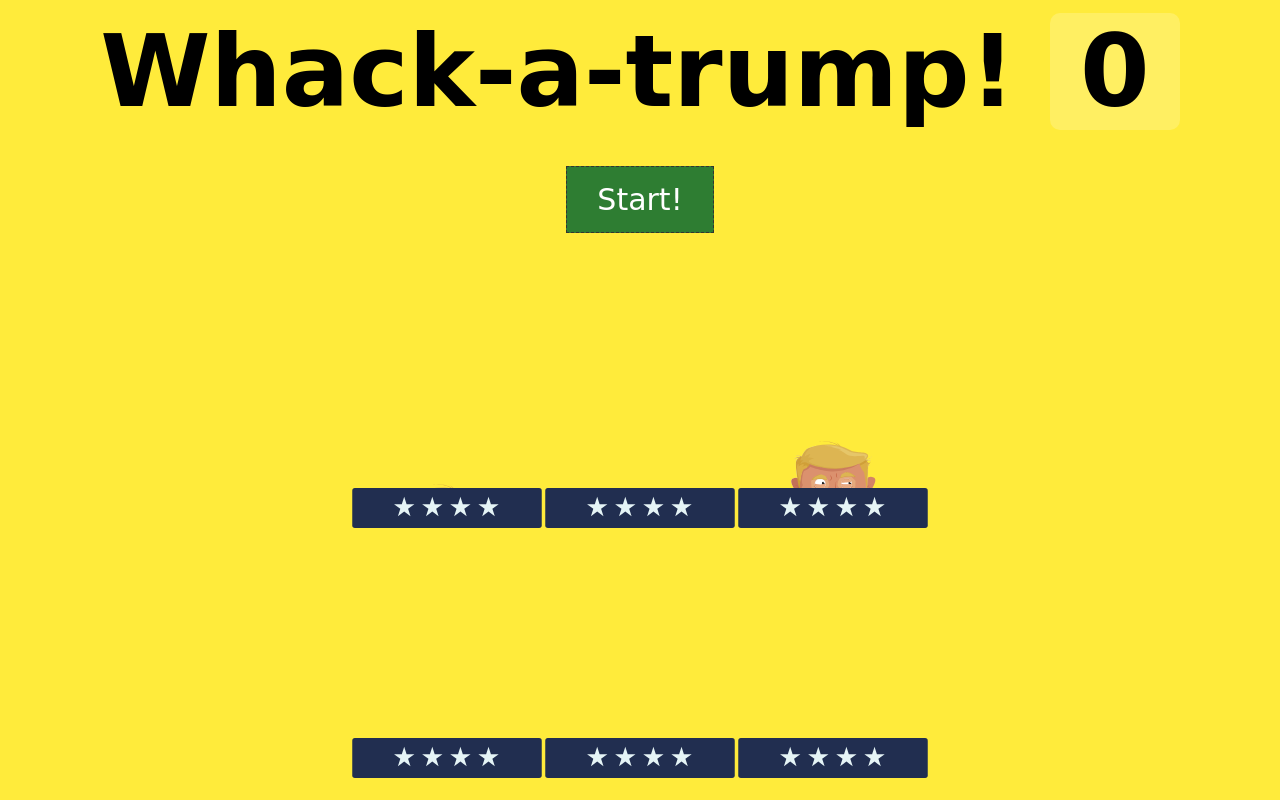
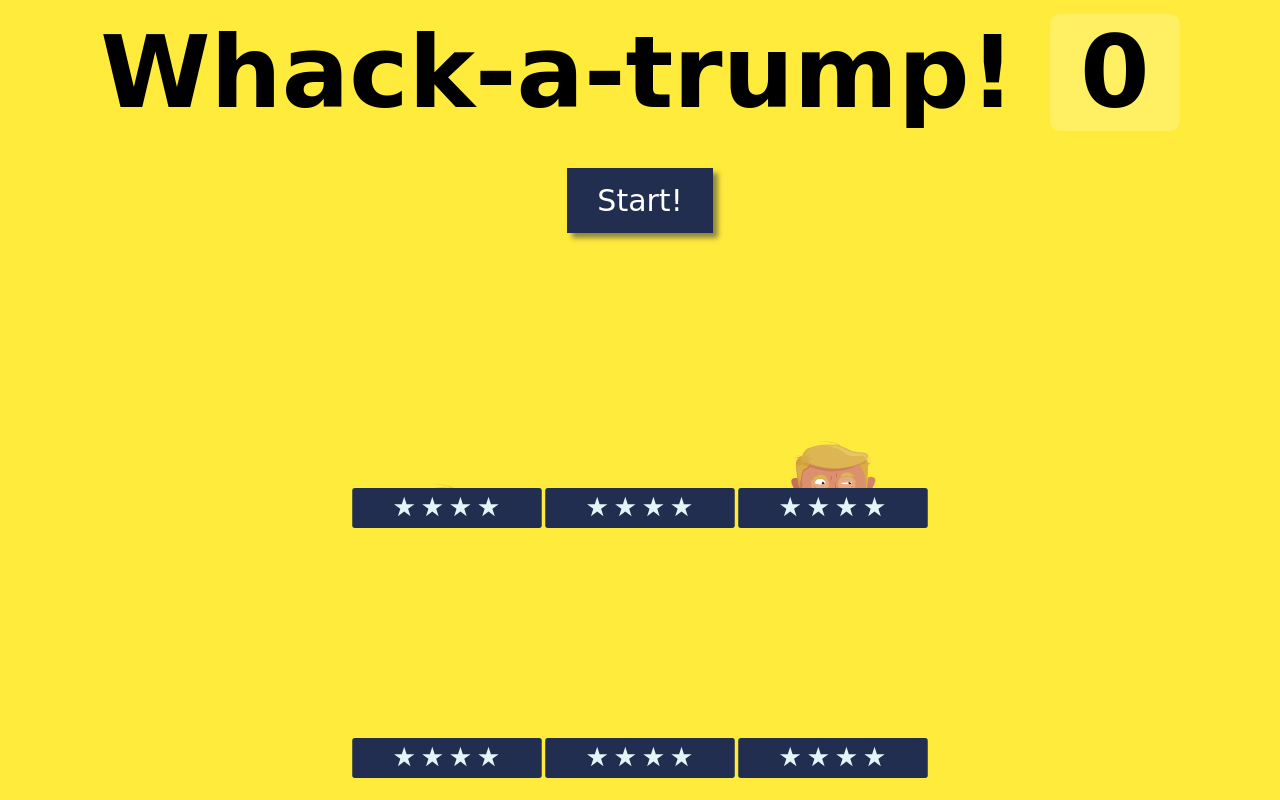
Before and after one commit to Moonbladez/wack-a-mole, a plain HTML site: page index.html in a window 1280 px wide. Both pictures are taken after a click on the button "Start!". Drawn offline with Linux system fonts and the light colour scheme.

Commit message:
fixed issues with spacing

```diff
--- a/app.js
+++ b/app.js
@@ -43,7 +43,6 @@ const peepUp = () => {
 }
 
 const startGame = () => {
-    gameWrapper.style.display = "flex";
     scoreBoard.textContent = 0;
     gameOver = false;
     score = 0;
--- a/index.html
+++ b/index.html
@@ -11,7 +11,7 @@
 
 <body>
     <h1>Whack-a-trump! <span class="score">0</span></h1>
-    <button onClick="startGame()">Start!</button>
+    <button onClick="startGame()" class="start">Start!</button>
 
     <div class="game">
         <div class="hole hole1">
--- a/style.css
+++ b/style.css
@@ -77,16 +77,24 @@ h1 {
 }
 
 button {
-    background: #4caf50;
+    background: #212e50;
     font-family: inherit;
+    border: none;
     color: white;
     font-size: 3rem;
-    border: 1px dashed #333333;
     padding: 1.5rem 3rem;
     outline: none;
+    box-shadow: 5px 5px 5px rgba(68, 68, 68, 0.6);
 }
 
 button:hover,
-button:focus {
-    background: #2e7d32;
+button:focus {}
+
+button:active {
+    background: #d50000;
+    box-shadow: 2px 2px 2px rgba(0, 0, 0, 0.6);
 }
+
+.disable {
+    background-color: grey;
+}
```
